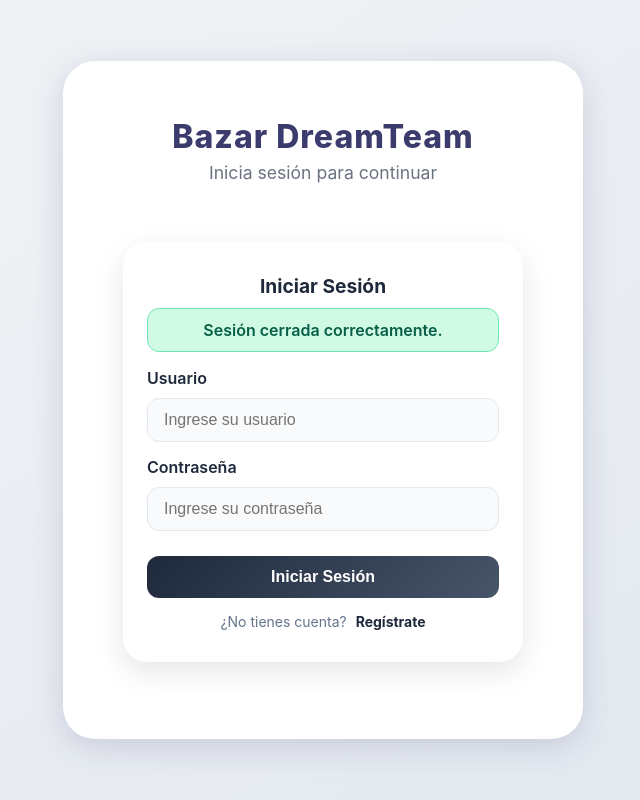
After one commit to KevinColoma/AWDDreamTeamCopy, a PHP site: page /LoginFrm.php?logout=1 in a window 1280 px wide. The commit adds this page. Shown: the whole page, without its empty margins (317-957 px from the left). Run offline with PHP 8.4, Linux system fonts and the light colour scheme.

Commit message:
login and register final

```diff
--- /dev/null
+++ b/Proyecto/LoginFrm.php
@@ -0,0 +1,42 @@
+<!DOCTYPE html>
+<html lang="es">
+<head>
+    <meta charset="UTF-8">
+    <meta name="viewport" content="width=device-width, initial-scale=1.0">
+    <link rel="stylesheet" href="../css/login-register.css">
+    <title>Iniciar Sesión | Bazar</title>
+
+</head>
+<body>
+    <div class="login-bg">
+
+        <div class="login-main-panel">
+            <header>
+                <h2>Bazar DreamTeam</h2>
+                <p class="subtitle">Inicia sesión para continuar</p>
+            </header>
+            <form action="PHP/login.php" method="POST" class="LoginForm">
+                <p>Iniciar Sesión</p>
+                <?php if (isset($_GET['error'])): ?>
+                    <div class="error-message">Usuario o contraseña incorrectos.</div>
+                <?php endif; ?>
+                <?php if (isset($_GET['registro']) && $_GET['registro'] === 'exitoso'): ?>
+                    <div class="success-message">¡Registro exitoso! Ahora puedes iniciar sesión.</div>
+                <?php endif; ?>
+                <?php if (isset($_GET['logout'])): ?>
+                    <div class="success-message">Sesión cerrada correctamente.</div>
+                <?php endif; ?>
+                <label for="username">Usuario</label>
+                <input type="text" id="username" name="username" required placeholder="Ingrese su usuario">
+                <label for="password">Contraseña</label>
+                <input type="password" id="password" name="password" required placeholder="Ingrese su contraseña">
+                <button type="submit">Iniciar Sesión</button>
+                <div class="register-link">
+                    <span>¿No tienes cuenta?</span>
+                    <a href="../PHP/RegistroFrm.php">Regístrate</a>
+                </div>
+            </form>
+        </div>
+    </div>
+</body>
+</html>
--- /dev/null
+++ b/Proyecto/PHP/logout.php
@@ -0,0 +1,6 @@
+<?php
+session_start();
+session_unset();
+session_destroy();
+header('Location: ../LoginFrm.php?logout=1');
+exit();
--- a/Proyecto/PHP/registro.php
+++ b/Proyecto/PHP/registro.php
@@ -1,6 +1,6 @@
 <?php
 
-include_once '../../conexion/conexio';
+include_once 'conection.php';
 
 if ($_SERVER['REQUEST_METHOD'] === 'POST') {
     $username = trim($_POST['username']);
@@ -27,7 +27,7 @@ if ($_SERVER['REQUEST_METHOD'] === 'POST') {
             $stmt = $conn->prepare($sql);
             $stmt->bind_param('sss', $username, $email, $hash);
             if ($stmt->execute()) {
-                header('Location: index.html?registro=exitoso');
+                header('Location: ../LoginFrm.php?registro=exitoso');
                 exit();
             } else {
                 $error = "Error al registrar. Intenta de nuevo.";
--- a/Proyecto/css/login-register.css
+++ b/Proyecto/css/login-register.css
@@ -8,11 +8,13 @@ body {
     background: linear-gradient(145deg, #f1f3f5 0%, #e2e8f0 100%);
     display: flex;
     justify-content: center;
-    align-items: flex-start;
+    align-items: center; /* Cambia de flex-start a center para centrar verticalmente */
     min-height: 100vh;
-    padding: 1rem;
+    height: 100vh; /* Asegura altura completa de la ventana */
+    padding: 0; /* Elimina padding para evitar movimiento */
     font-family: 'Inter', -apple-system, BlinkMacSystemFont, sans-serif;
     color: #1e293b;
+    overflow: hidden; /* Evita scroll innecesario */
 }
 
 .container {
@@ -156,6 +158,70 @@ footer {
     color: #475569;
 }
 
+.login-bg {
+    width: 100vw;
+    height: 100vh;
+    display: flex;
+    align-items: center;
+    justify-content: center;
+}
+
+.login-main-panel {
+    background: #fff;
+    border-radius: 2rem;
+    box-shadow: 0 8px 32px rgba(60, 60, 120, 0.18);
+    padding: 3.5rem 2.8rem 2.8rem 2.8rem;
+    max-width: 520px;
+    width: 100%;
+    min-height: 520px;
+    display: flex;
+    flex-direction: column;
+    align-items: center;
+    margin: 0;
+}
+
+.login-main-panel header h2 {
+    font-size: 2rem;
+    font-weight: 800;
+    color: #3b3b6d;
+    margin-bottom: 0.2em;
+    letter-spacing: 1px;
+    text-align: center;
+}
+
+.login-main-panel .subtitle {
+    font-size: 1.1rem;
+    color: #6b7280;
+    margin-bottom: 1.5em;
+    text-align: center;
+}
+
+.error-message {
+    background: #fee2e2;
+    color: #b91c1c;
+    border: 1px solid #fca5a5;
+    border-radius: 0.75rem;
+    padding: 0.7em 1em;
+    margin-bottom: 1em;
+    text-align: center;
+    font-weight: 600;
+    font-size: 1rem;
+    animation: fadeIn 0.4s;
+}
+
+.success-message {
+    background: #d1fae5;
+    color: #065f46;
+    border: 1px solid #6ee7b7;
+    border-radius: 0.75rem;
+    padding: 0.7em 1em;
+    margin-bottom: 1em;
+    text-align: center;
+    font-weight: 600;
+    font-size: 1rem;
+    animation: fadeIn 0.4s;
+}
+
 @media (max-width: 900px) {
     .LoginForm {
         max-width: 95vw;
```
Also changed, not shown: other parts of Proyecto/css/login-register.css (+24 -26 lines), Proyecto/Index.php (deleted, +0 -46 lines), Proyecto/PHP/LoginFrm.php (deleted, +0 -33 lines), Proyecto/PHP/RegistroFrm.php (+9 -9 lines), Proyecto/PHP/login.php (+6 -4 lines), Proyecto/html/nav.html (+6 -4 lines), Proyecto/js/main-menu-login-guard.js (+60 -1 lines), Proyecto/DataBase/Login-Register.db, Proyecto/index.html (deleted).
